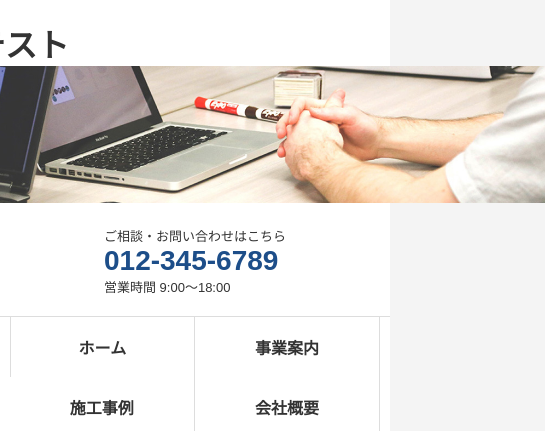
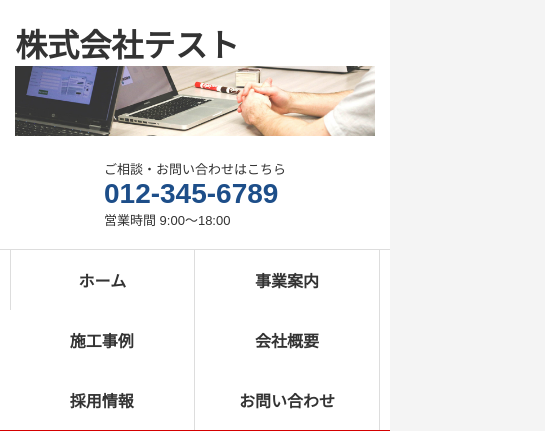
Before and after one commit to nao-48691128/my-website, a plain HTML site: page index.html in a window 390 px wide. Shown: the top 431 px of the page, 545 px wide, since content can reach past the window. Drawn offline with Linux system fonts and the light colour scheme.

Commit message:
Refactor CSS styles for consistency and clarity

```diff
--- a/css/style.css
+++ b/css/style.css
@@ -188,6 +188,10 @@
 /* スマホ */
 @media (max-width: 768px) {
 
+  h1 {
+    max-width: 97%;
+  }
+
   .container,
   nav ul,
   .mv {
```
